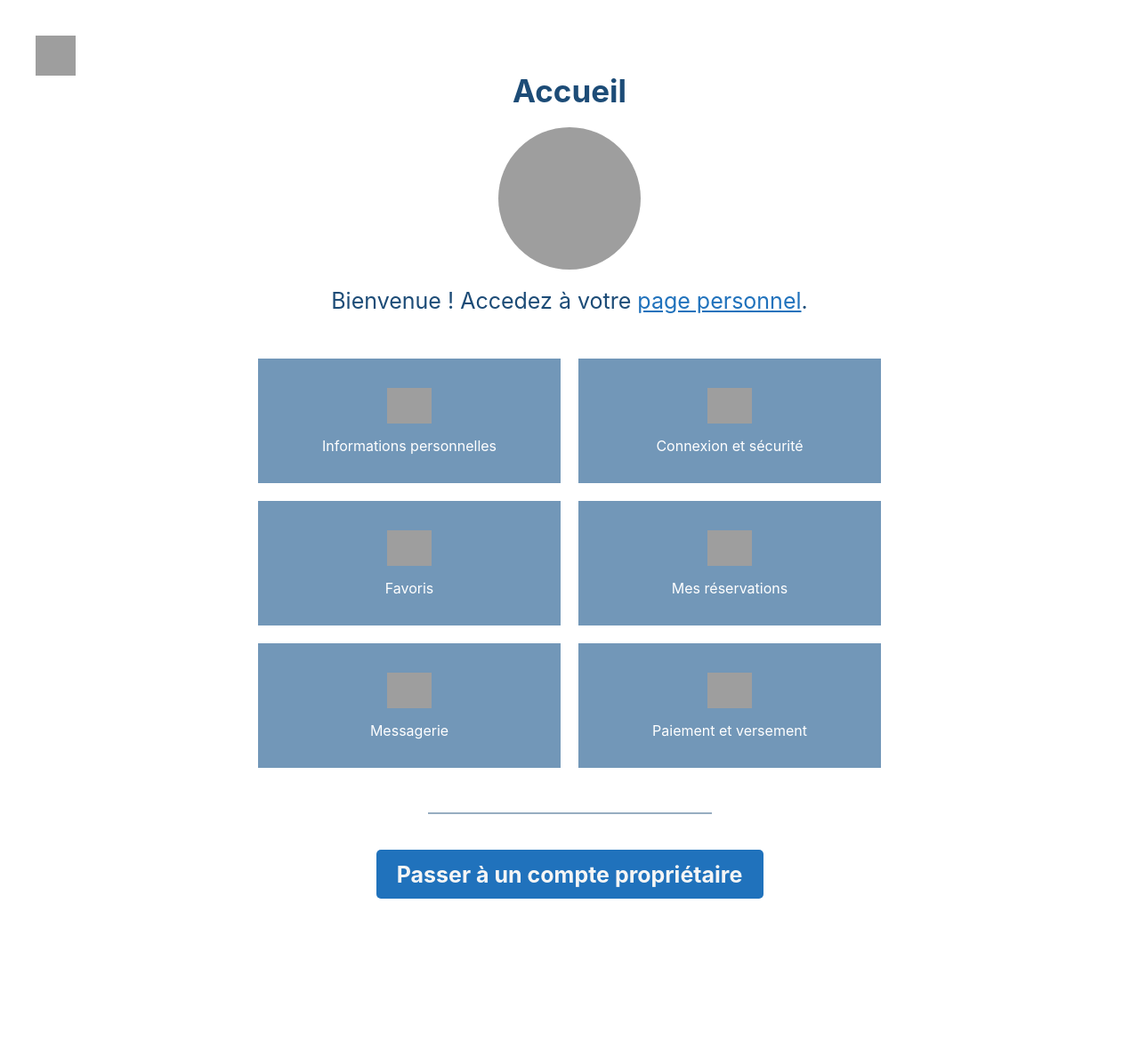
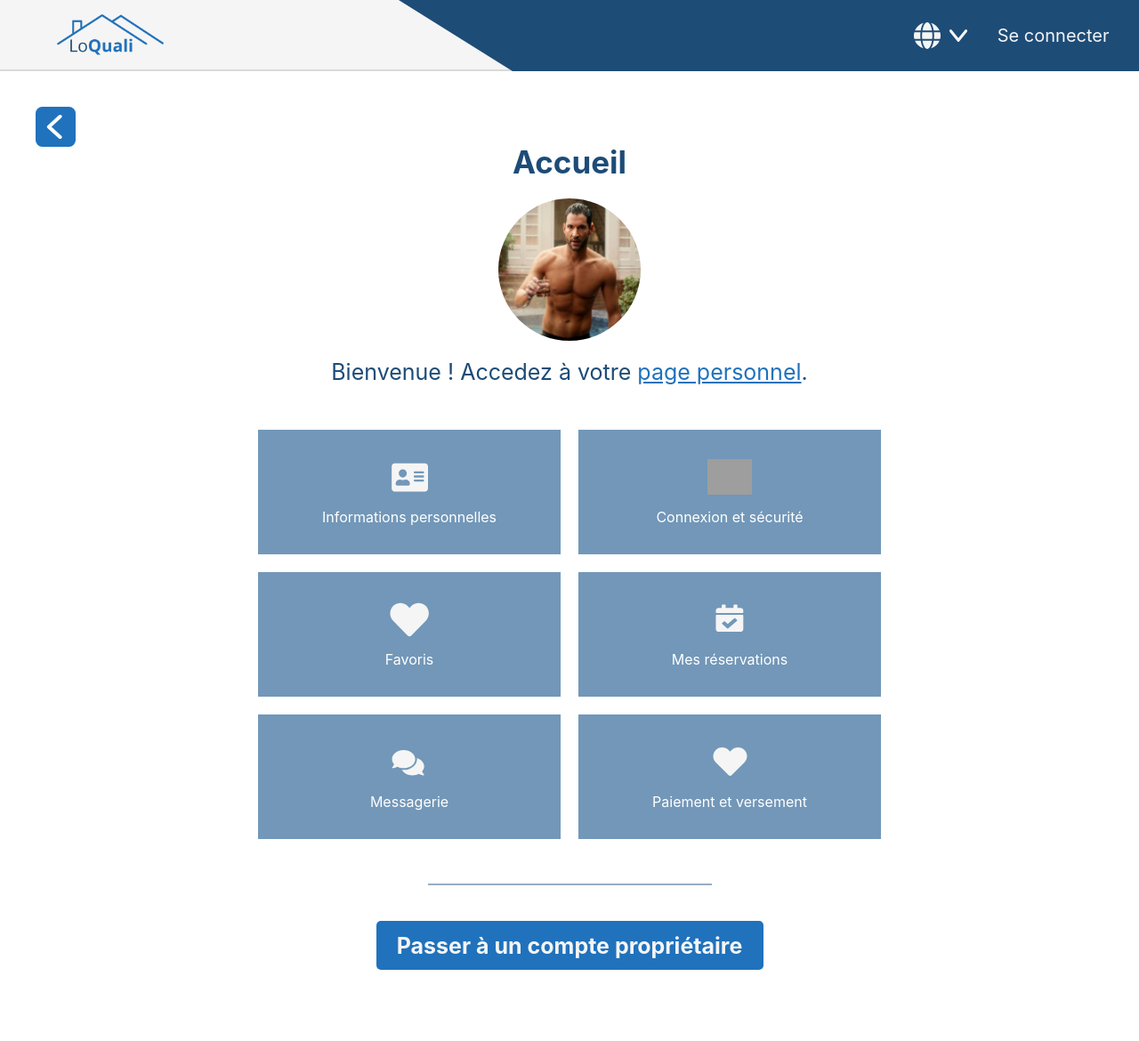
Before and after one commit to cbroussey/loquali, a PHP site: page /compteAccueil.php in a window 1280 px wide. Shown: the whole page at 89% size. Before the commit the page ends 1010 px from the top, so only its background shows below. Run offline with PHP 8.4, Linux system fonts and the light colour scheme; grey boxes are pictures that could not be loaded.

Commit message:
ajout header dans compteAccueil

```diff
--- a/siteLinks/compteAccueil.php
+++ b/siteLinks/compteAccueil.php
@@ -3,22 +3,64 @@
 <head>
     <meta charset="UTF-8">
     <meta name="viewport" content="width=device-width, initial-scale=1.0">
+    <link rel="stylesheet" href="asset/css/headerAndFooter.css">
     <link rel="stylesheet" href="asset/css/style.css">
-    <link rel="stylesheet" href="asset/css/style2.css">
     <title>Document</title>
 </head>
 <body>
-
-
+    <header>
+        <a href="">
+        <img src="asset/img/logo.png" alt="logo">
+        </a>
+        <div></div>
+        <div id="headerEmptyDiv"></div>
+        <nav>
+        <div>
+            <svg width="30" height="30" viewBox="0 0 35 35" fill="none" xmlns="http://www.w3.org/2000/svg">
+            <path d="M23.7497 10.7258C22.7264 4.4244 20.3126 0 17.5035 0C14.6945 0 12.2807 4.4244 11.2573 10.7258H23.7497ZM10.728 17.5C10.728 19.0665 10.8127 20.5696 10.9609 22.0161H24.0391C24.1873 20.5696 24.272 19.0665 24.272 17.5C24.272 15.9335 24.1873 14.4304 24.0391 12.9839H10.9609C10.8127 14.4304 10.728 15.9335 10.728 17.5ZM33.6449 10.7258C31.6263 5.93448 27.5398 2.22984 22.4934 0.733871C24.2156 3.11895 25.4013 6.71069 26.0224 10.7258H33.6449ZM12.5066 0.733871C7.46723 2.22984 3.37366 5.93448 1.36217 10.7258H8.98467C9.59871 6.71069 10.7844 3.11895 12.5066 0.733871ZM34.4001 12.9839H26.3047C26.4529 14.4657 26.5376 15.9829 26.5376 17.5C26.5376 19.0171 26.4529 20.5343 26.3047 22.0161H34.393C34.7812 20.5696 35 19.0665 35 17.5C35 15.9335 34.7812 14.4304 34.4001 12.9839ZM8.46945 17.5C8.46945 15.9829 8.55414 14.4657 8.70236 12.9839H0.606977C0.225852 14.4304 0 15.9335 0 17.5C0 19.0665 0.225852 20.5696 0.606977 22.0161H8.6953C8.55414 20.5343 8.46945 19.0171 8.46945 17.5ZM11.2573 24.2742C12.2807 30.5756 14.6945 35 17.5035 35C20.3126 35 22.7264 30.5756 23.7497 24.2742H11.2573ZM22.5005 34.2661C27.5398 32.7702 31.6334 29.0655 33.6519 24.2742H26.0294C25.4083 28.2893 24.2226 31.881 22.5005 34.2661ZM1.36217 24.2742C3.38072 29.0655 7.46723 32.7702 12.5136 34.2661C10.7915 31.881 9.60577 28.2893 8.98467 24.2742H1.36217Z" fill="#F5F5F5"/>
+            </svg>
+            <svg id="headerArrowLang" width="20" height="14" viewBox="0 0 20 14" fill="none" xmlns="http://www.w3.org/2000/svg">
+            <path d="M8.99141 13.4874C9.54926 14.1709 10.4552 14.1709 11.0131 13.4874L19.5816 2.98945C20.1395 2.30599 20.1395 1.19605 19.5816 0.512594C19.0238 -0.170866 18.1178 -0.170866 17.56 0.512594L10 9.77485L2.44003 0.518062C1.88218 -0.165399 0.976236 -0.165399 0.418387 0.518062C-0.139462 1.20152 -0.139462 2.31146 0.418387 2.99492L8.98695 13.4929L8.99141 13.4874Z" fill="#F5F5F5"/>
+            </svg>
+        </div>
+        <svg id="headerHamburger" width="28" height="31" viewBox="0 0 28 31" fill="none" xmlns="http://www.w3.org/2000/svg">
+            <rect y="0.738281" width="28" height="3.52174" rx="1" fill="#F5F5F5"/>
+            <rect y="13.6523" width="28" height="3.52174" rx="1" fill="#F5F5F5"/>
+            <rect y="26.5645" width="28" height="3.52174" rx="1" fill="#F5F5F5"/>
+        </svg>
+        <?php
+        if (isset($_SESSION['username'])) {
+        ?>
+        <h4><a href="">Messagerie</a></h4>
+        <h4><a href="">Mes réservations</a></h4>
+        <h4><a href="account.php">Mon compte</a></h4>
+        <?php } else {
+            ?>
+            <h4><a href="connexion.php">Se connecter</a></h4>
+            <?php
+        }
+        ?>
+        </nav>
+        <div id="headerPopup">
+        <ul>
+            <li>français</li>
+            <li>english</li>
+            <li>español</li>
+            <li>deutsch</li>
+            <li>brezhonneg</li>
+        </ul>
+        </div>
+        <div></div>
+    </header>
     <a href="index.php">
-        <img src="asset/img/svgCompteAccueil/toBack.svg" alt="" id="svgBack">
+        <img src="asset/icons/toBack.svg" alt="" id="svgBack">
     </a>
 
     <div class="accueil">
 
         <h2>Accueil</h2>
         <div class="container">
-            <img src="asset/img/photoProfil.png" alt="" id="photoProfil">
+            <img src="asset/img/profils/photoProfil.png" alt="" id="photoProfil">
             <div class="middle">
                 <img src="asset/img/photo.svg" alt="">
             </div>
@@ -31,7 +73,7 @@
                 <div>
 
                     <figure>
-                        <img src="asset/img/svgCompteAccueil/infoPerso.svg" alt="">
+                        <img src="asset/icons/infoPerso.svg" alt="">
                         <figcaption>Informations personnelles</figcaption>
                     </figure>
 
@@ -41,7 +83,7 @@
             <a href="">
                 <div>
                     <figure>
-                        <img src="asset/img/svgCompteAccueil/connexion.svg" alt="">
+                        <img src="asset/icons/connexion.svg" alt="">
                         <figcaption>Connexion et sécurité</figcaption>
                     </figure>
                 </div>
@@ -50,7 +92,7 @@
             <a href="">
                 <div>
                     <figure>
-                        <img src="asset/img/svgCompteAccueil/favoris.svg" alt="">
+                        <img src="asset/icons/favoris.svg" alt="">
                         <figcaption>Favoris</figcaption>
                     </figure>
                 </div>
@@ -59,7 +101,7 @@
             <a href="">
                 <div>
                     <figure>
-                        <img src="asset/img/svgCompteAccueil/reservation.svg" alt="">
+                        <img src="asset/icons/reservation.svg" alt="">
                         <figcaption>Mes réservations</figcaption>
                     </figure>
                 </div>
@@ -68,7 +110,7 @@
             <a href="">
                 <div>
                     <figure>
-                        <img src="asset/img/svgCompteAccueil/messagerie.svg" alt="">
+                        <img src="asset/icons/messagerie.svg" alt="">
                         <figcaption>Messagerie</figcaption>
                     </figure>
                 </div>
@@ -77,7 +119,7 @@
             <a href="">
                 <div>
                     <figure>
-                        <img src="asset/img/svgCompteAccueil/paiement.svg" alt="">
+                        <img src="asset/icons/paiement.svg" alt="">
                         <figcaption>Paiement et versement</figcaption>
                     </figure>
                 </div>
```
Also changed, not shown: siteLinks/asset/icons/favoris.svg (added), siteLinks/asset/icons/infoPerso.svg (added), siteLinks/asset/icons/messagerie.svg (added), siteLinks/asset/icons/paiement.svg (added), siteLinks/asset/icons/reservation.svg (added), siteLinks/asset/icons/toBack.svg (added), siteLinks/asset/img/profils/photoProfil.png (added).
